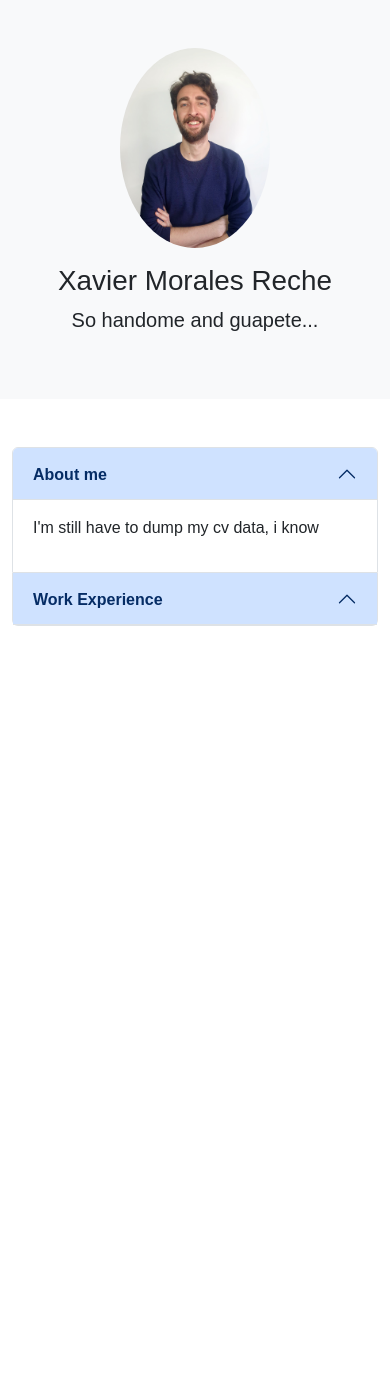
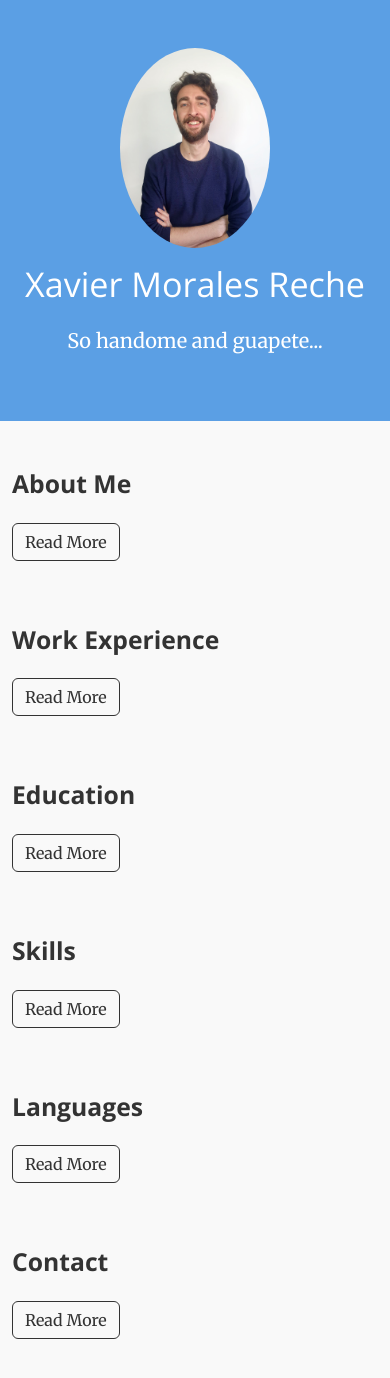
Before and after one commit to captainLongLegs/personalWebsite, a plain HTML site: page index.html in a window 390 px wide. Before the commit the page ends 844 px from the top, so only its background shows below. Drawn offline with nearby package versions, Linux system fonts and the light colour scheme.

Commit message:
Testing new layout

```diff
--- a/css/styles.css
+++ b/css/styles.css
@@ -1,15 +1,39 @@
+/* General body styling */
 body {
-    font-family: Arial, sans-serif;
-  }
+  font-family: 'Merriweather', serif; /* Serif font for a literary feel */
+  line-height: 1.6; /* Improved readability */
+  color: #333; /* Dark gray text for better contrast */
+  background-color: #f9f9f9; /* Light background */
+}
 
-  header {
-    background-color: #f8f9fa;
-  }
+/* Hero section styling */
+.hero-section {
+  background-color: #0c73daaa; /* Semi-transparent blue background */
+  padding: 100px 0; /* Added padding for spacing */
+  color: white; /* White text for contrast */
+  text-align: center; /* Centered content */
+}
 
-  .accordion-button {
-    font-weight: bold;
-  }
+/* Heading styling */
+h1, h2 {
+  font-family: 'Open Sans', sans-serif; /* Sans-serif for headings */
+  font-weight: 700; /* Bold headings */
+  margin-bottom: 20px; /* Added margin below headings for spacing */
+}
 
-  .accordion-body {
-    background-color: #ffffff;
-  }
+/* Button styling */
+.btn-outline-secondary {
+  border-color: #333; /* Dark gray border */
+  color: #333; /* Dark gray text */
+}
+
+.btn-outline-secondary:hover {
+  background-color: #333; /* Dark gray background on hover */
+  color: #fff; /* White text on hover */
+}
+
+/* Card styling */
+.card {
+  border: none; /* Remove default border */
+  box-shadow: 0 4px 8px rgba(0, 0, 0, 0.1); /* Subtle shadow for depth */
+}
--- a/index.html
+++ b/index.html
@@ -4,9 +4,13 @@
 <head>
     <meta charset="UTF-8">
     <meta name="viewport" content="width=device-width, initial-scale=1.0">
-    <title>My CV Website</title>
+    <title>XavierMoralesReche_WebDev</title>
     <!-- Bootstrap CSS -->
     <link href="https://cdn.jsdelivr.net/npm/bootstrap@5.3.0/dist/css/bootstrap.min.css" rel="stylesheet">
+    <!--Google Fonts-->
+    <link
+        href="https://fonts.googleapis.com/css2?family=Merriweather:wght@400;700&family=Open+Sans:wght@400;700&display=swap"
+        rel="stylesheet">
     <!-- Custom CSS -->
     <link rel="stylesheet" href="css/styles.css">
 </head>
@@ -18,47 +22,96 @@
     <!-- Custom JS -->
     <script src="js/main.js"></script>
 
-    <!--Header section-->
-    <header class="bg-light text-center py-5">
+    <!--Hero section-->
+    <header class="hero-section text-center py-5">
         <div class="container">
             <img src="img/profile.jpg" alt="Profile Picture" class="rounded-circle mb-3" width="150">
-            <h1>Xavier Morales Reche</h1>
+            <h1 class="display-4">Xavier Morales Reche</h1>
             <p class="lead">So handome and guapete...</p>
         </div>
     </header>
-    <section class="container my-5">
-        <div class="accordion" id="cvSections">
-            <!--About me-->
-            <div class="accordion-item">
-                <h2 class="accordion-header" id="headingAbout">
-                    <button class="accordion-button" type="button" data-bs-toggle="collapse"
-                        data-bs-target="#collapseAbout" aria-expanded="true" aria-controls="collapseAbout">
-                        About me
-                    </button>
-                </h2>
-                <div id="collapseAbout" class="accordion-collapse collapse show" aria-labelledby="headingAbout">
-                    <div class="accordion-body">
-                        <p>I'm still have to dump my cv data, i know</p>
 
-
-                    </div>
+    <!--Main Content-->
+    <main class="container my-5">
+        <!--About section-->
+        <section class="mb-5">
+            <h2 class="mb-4">About Me</h2>
+            <button class="btn btn-outline-secondary mb-3" type="button" data-bs-toggle="collapse"
+                data-bs-target="#collapseAbout" aria-expanded="false" aria-controls="collapseAbout">
+                Read More
+            </button>
+            <div class="collapse" id="collapseAbout">
+                <div class="card card-body">
+                    <p>Still have to dump my CV data, I know.</p>
                 </div>
             </div>
-            <!--Work Experience-->
-            <div class="accordion-item">
-                <h2 class="accordion-header" id="headingExperience">
-                    <button class="accordion-button" type="button" data-bs-toggle="collapse"
-                        data-bs-target="#collapseExperience" aria-expanded="false" aria-controls="collapseExperience">
-                        Work Experience
-                    </button>
-                </h2>
-                <div id="collapseExperience" class="accordion-collapse collapse" aria-labelledby="headingExperience">
-                    <div class="accordion-body">
-                        <p>Still have to dump my cv data, i know</p>
-                    </div>
+        </section>
+        <!-- Work Experience Section -->
+        <section class="mb-5">
+            <h2 class="mb-4">Work Experience</h2>
+            <button class="btn btn-outline-secondary mb-3" type="button" data-bs-toggle="collapse"
+                data-bs-target="#collapseExperience" aria-expanded="false" aria-controls="collapseExperience">
+                Read More
+            </button>
+            <div class="collapse" id="collapseExperience">
+                <div class="card card-body">
+                    <p>Still have to dump my CV data, I know.</p>
                 </div>
             </div>
-            <!--ETC!!-->
-    </section>
+        </section>
+        <!--Education Section-->
+        <section class="mb-5">
+            <h2 class="mb-4">Education</h2>
+            <button class="btn btn-outline-secondary mb-3" type="button" data-bs-toggle="collapse"
+                data-bs-target="#collapseEducation" aria-expanded="false" aria-controls="collapseEducation">
+                Read More
+            </button>
+            <div class="collapse" id="collapseEducation">
+                <div class="card card-body">
+                    <p>Still have to dump my CV data, I know.</p>
+                </div>
+            </div>
+        </section>
+        <!--Skills Section-->
+        <section class="mb-5">
+            <h2 class="mb-4">Skills</h2>
+            <button class="btn btn-outline-secondary mb-3" type="button" data-bs-toggle="collapse"
+                data-bs-target="#collapseSkills" aria-expanded="false" aria-controls="collapseSkills">
+                Read More
+            </button>
+            <div class="collapse" id="collapseSkills">
+                <div class="card card-body">
+                    <p>Still have to dump my CV data, I know.</p>
+                </div>
+            </div>
+        </section>
+        <!--Languages Section-->
+        <section class="mb-5">
+            <h2 class="mb-4">Languages</h2>
+            <button class="btn btn-outline-secondary mb-3" type="button" data-bs-toggle="collapse"
+                data-bs-target="#collapseLanguages" aria-expanded="false" aria-controls="collapseLanguages">
+                Read More
+            </button>
+            <div class="collapse" id="collapseLanguages">
+                <div class="card card-body">
+                    <p>Still have to dump my CV data, I know.</p>
+                </div>
+            </div>
+        </section>
+        <!--Contact Section-->
+        <section class="mb-5">
+            <h2 class="mb-4">Contact</h2>
+            <button class="btn btn-outline-secondary mb-3" type="button" data-bs-toggle="collapse"
+                data-bs-target="#collapseContact" aria-expanded="false" aria-controls="collapseContact">
+                Read More
+            </button>
+            <div class="collapse" id="collapseContact">
+                <div class="card card-body">
+                    <p>Still have to dump my CV data, I know.</p>
+                </div>
+            </div>
+        </section>
+    </main>
 </body>
+
 </html>
--- a/js/main.js
+++ b/js/main.js
@@ -0,0 +1,10 @@
+// Smooth scrolling for navigation links
+document.querySelectorAll('a[href^="#"]').forEach(anchor => {
+    anchor.addEventListener('click', function (e) {
+        e.preventDefault(); // Prevent default anchor behavior
+        // Smoothly scroll to the target section
+        document.querySelector(this.getAttribute('href')).scrollIntoView({
+            behavior: 'smooth'
+        });
+    });
+});
```
Also changed, not shown: content/cv.json (added, +44 -0 lines).
